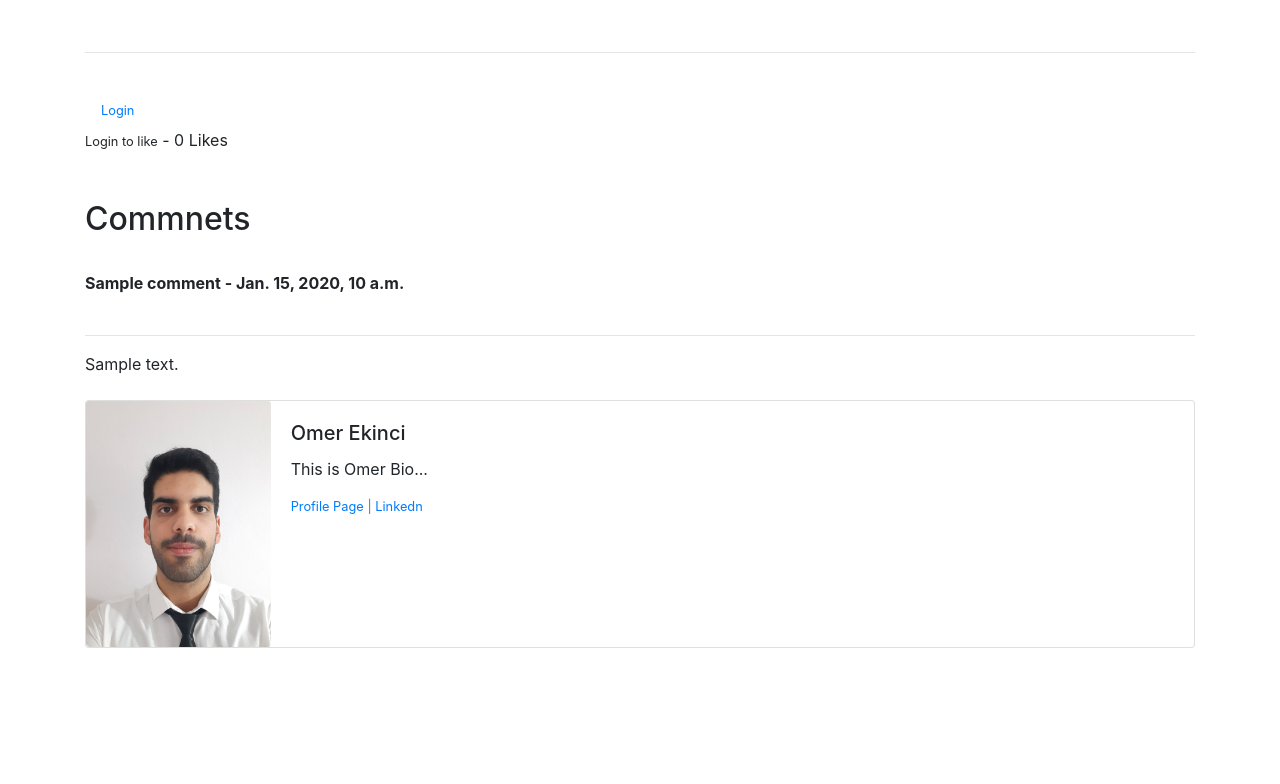
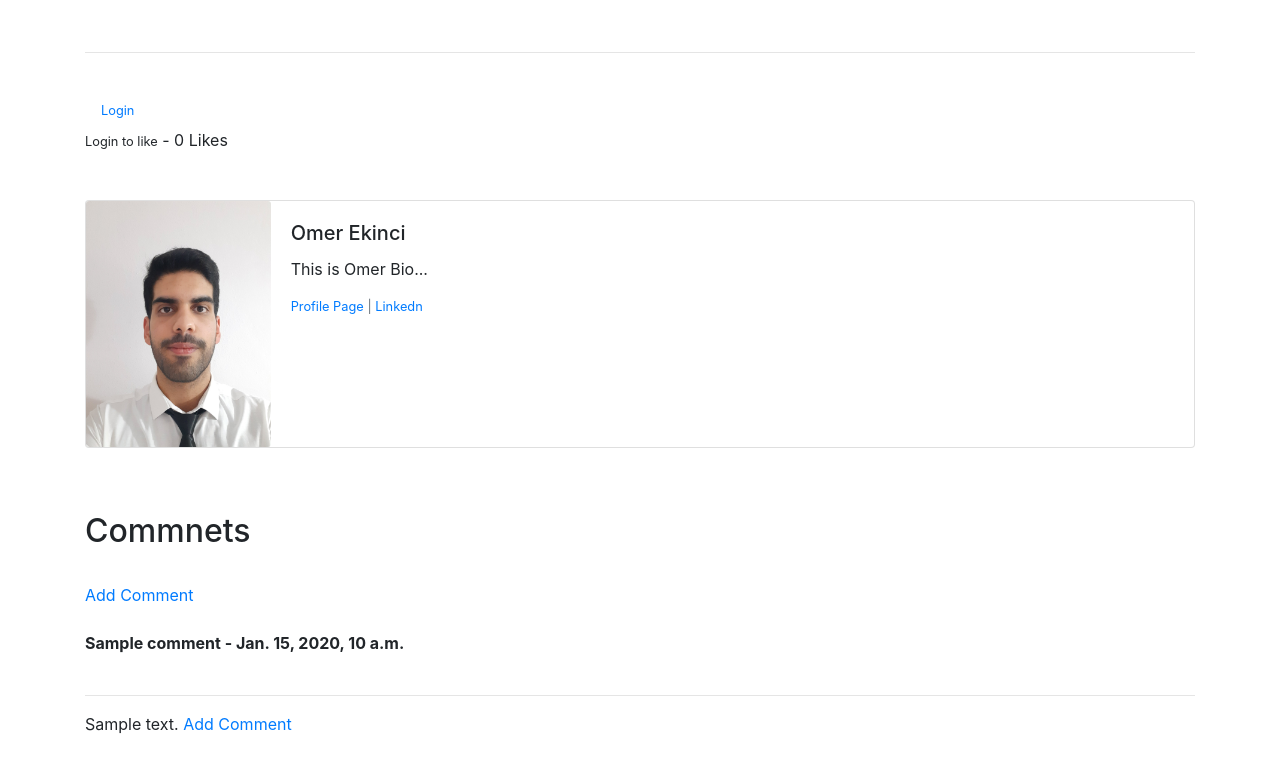
Before and after one commit to OmerEkinci1/Blog, a Django app: page /article/1 in a window 1280 px wide. Shown: the part 301-1085 px from the top of the page. Before the commit the page ends 949 px from the top, so only its background shows below. Run offline with Django 3.2, Linux system fonts and the light colour scheme; data comes from the database, SQL or seed files in the repository; tables that the repository leaves empty hold one stand-in row (values such as "Sample post"); some libraries are stand-ins or nearby versions.

Commit message:
Modified comment section below the post

```diff
--- a/theblog/forms.py
+++ b/theblog/forms.py
@@ -1,5 +1,5 @@
 from django import forms
-from .models import Post ,Category
+from .models import Post ,Category , Comment
 
 #choices = [('Coding','Coding'),('Sports','Sports'),('Entartainment','Entartainment')]
 choices = Category.objects.all().values_list('name','name')
@@ -35,3 +35,13 @@ class EditForm(forms.ModelForm):
             'body' : forms.Textarea(attrs={'class':'form-control'}),
             'snippet' : forms.Textarea(attrs={'class':'form-control'}),
         }
+
+class CommentForm(forms.ModelForm):
+    class Meta:
+        model = Comment
+        fields = ('name','body')
+
+        widgets = {
+            'name' : forms.TextInput(attrs={'class':'form-control'}),
+            'body' : forms.Textarea(attrs={'class':'form-control'}),
+        }
--- a/theblog/templates/article_details.html
+++ b/theblog/templates/article_details.html
@@ -44,21 +44,6 @@
 </form>
 
 <br><br>
-<h2>Commnets</h2>
-<br>
-{% if not post.comments.all %}
-    No Comments yet :( <a href="#">Add One</a>
-{% else %}
-    {% for comment in post.comments.all %}
-        <strong>{{ comment.name }} - {{ comment.date_added }} </strong>
-            <br><br>
-            <hr>
-        {{ comment.body }}
-    {% endfor %}
-{% endif %}
-
-
-<br><br>
 
 <div class="card mb-3">
   <div class="row no-gutters">
@@ -99,4 +84,24 @@
   </div>
 </div>
 
+<br><br>
+
+<h2>Commnets</h2>
+<br>
+{% if not post.comments.all %}
+    No Comments yet :( <a href="{% url 'add_comment' post.pk %}">Add One</a>
+{% else %}
+    <a href="{% url 'add_comment' post.pk %}">Add Comment</a>
+    <br><br>
+    {% for comment in post.comments.all %}
+        <strong>{{ comment.name }} - {{ comment.date_added }} </strong>
+            <br><br>
+            <hr>
+        {{ comment.body }}
+    {% endfor %}
+    <a href="{% url 'add_comment' post.pk %}">Add Comment</a>
+{% endif %}
+<br>
+
+<br><br>
 {% endblock %}
--- a/theblog/urls.py
+++ b/theblog/urls.py
@@ -1,6 +1,6 @@
 from django.urls import path
 # from . import views
-from .views import HomeView , ArticleDetailView ,AddPostView, UpdatePostView , DeletePostView , AddCategoryView , CategoryView, CategoryListView , LikeView
+from .views import HomeView , ArticleDetailView ,AddPostView, UpdatePostView , DeletePostView , AddCategoryView , CategoryView, CategoryListView , LikeView , AddCommentView
 
 urlpatterns = [
     # path('',views.home , name="home"),
@@ -13,4 +13,5 @@ urlpatterns = [
     path('category/<str:cats>/', CategoryView , name='category'),
     path('category-list/', CategoryListView , name='category-list'),
     path('like/<int:pk>', LikeView , name='like_post'),
+    path('article/<int:pk>/comment/', AddCommentView.as_view(), name="add_comment"),
 ]
--- a/theblog/views.py
+++ b/theblog/views.py
@@ -1,7 +1,7 @@
 from django.shortcuts import render , get_object_or_404
 from django.views.generic import ListView , DetailView , CreateView, UpdateView , DeleteView
-from .models import Post , Category
-from .forms import PostForm , EditForm
+from .models import Post , Category , Comment
+from .forms import PostForm , EditForm , CommentForm
 from django.urls import reverse_lazy , reverse
 from django.http import HttpResponseRedirect
 
@@ -66,6 +66,16 @@ class AddPostView(CreateView):
     # fields = '__all__'
     # fields = ('title', 'body')
 
+class AddCommentView(CreateView):
+    model = Comment
+    form_class = CommentForm
+    template_name = 'add_comment.html'
+    # fields = '__all__'
+    def form_valid(self, form):
+        form.instance.post_id = self.kwargs['pk']
+        return super().form_valid(form)
+    success_url = reverse_lazy('home')
+
 class AddCategoryView(CreateView):
     model = Category
     # form_class = PostForm
```
Also changed, not shown: theblog/templates/add_comment.html (added, +16 -0 lines).
